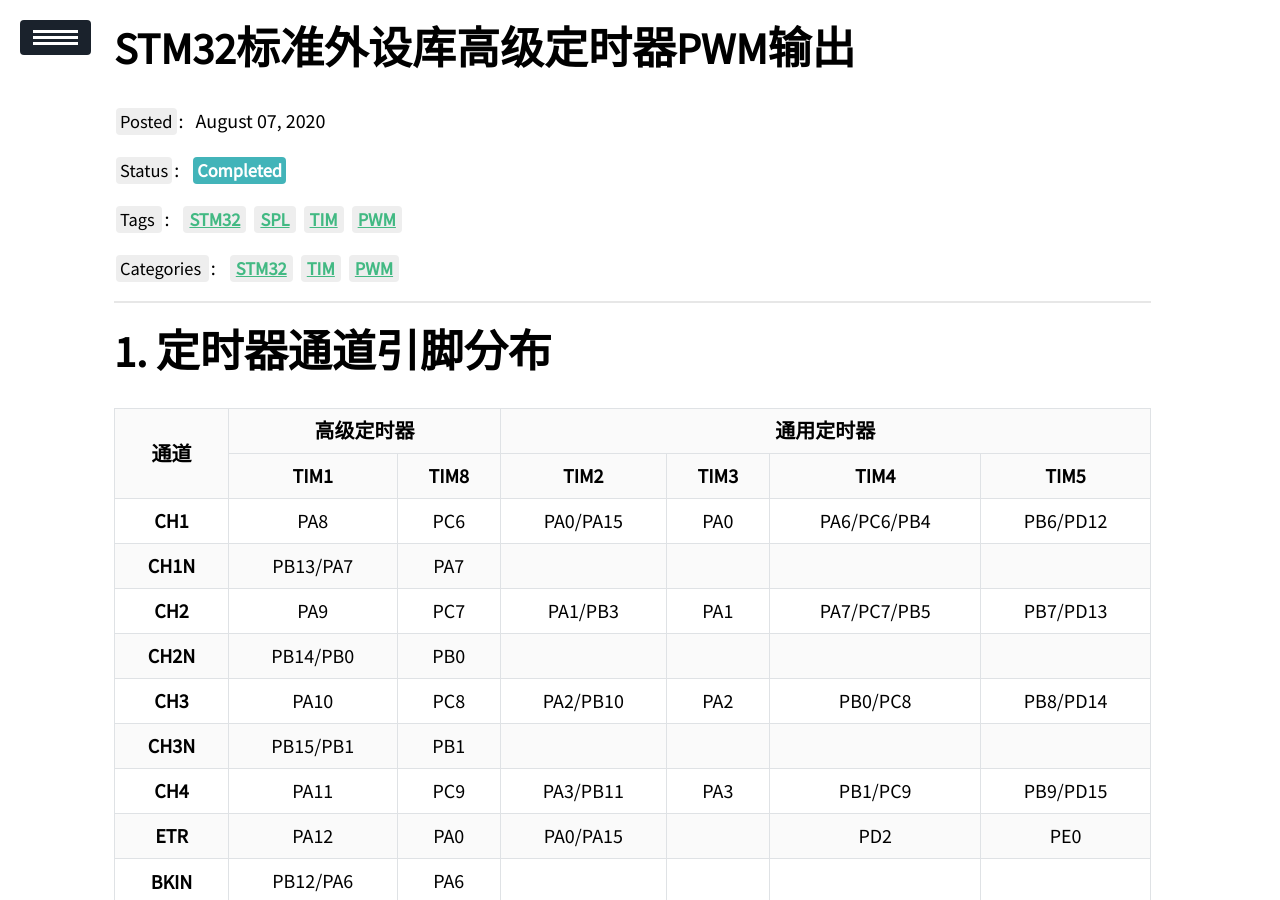
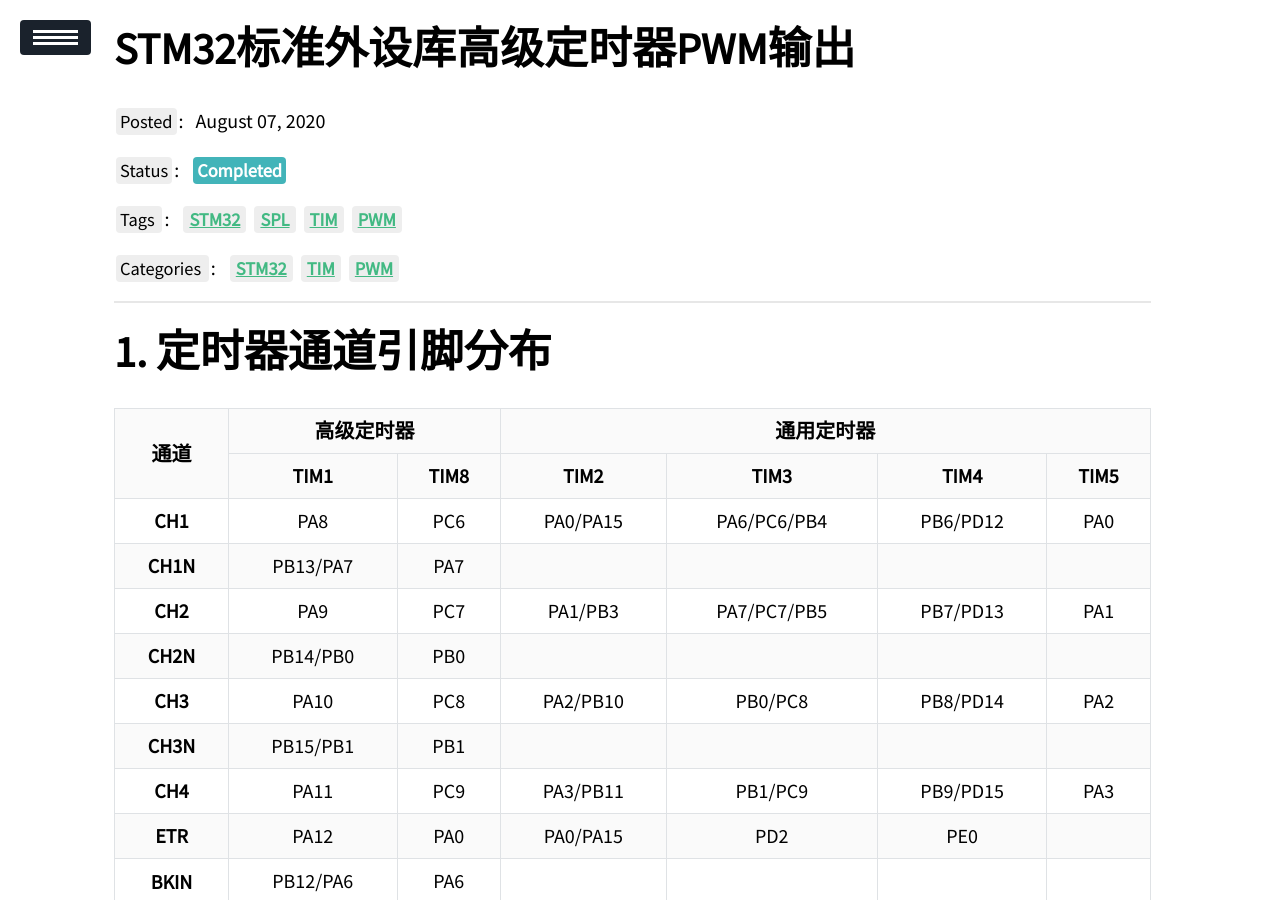
Before and after one commit to ZhaoYandong00/zhaoyandong00.github.io, a Jekyll site: the page built from _posts/STM32/2020-08-07-STM32-SPL-TIM-ADVANCETIM-PWM.md, in a window 1280 px wide and 900 px high. Built offline with Jekyll 4.4.1, drawn with Linux system fonts in a browser that asks for light colours; comment, search, counter and statistics services are not loaded.

Commit message:
修正表格错误

```diff
--- a/_posts/STM32/2020-08-07-STM32-SPL-TIM-ADVANCETIM-PWM.md
+++ b/_posts/STM32/2020-08-07-STM32-SPL-TIM-ADVANCETIM-PWM.md
@@ -28,9 +28,9 @@ description: SPL库高级定时器PWM带互补输出
 <td style="text-align: center">PA8</td>
 <td style="text-align: center">PC6</td>
 <td style="text-align: center">PA0/PA15</td>
-<td style="text-align: center">PA0</td>
 <td style="text-align: center">PA6/PC6/PB4</td>
 <td style="text-align: center">PB6/PD12</td>
+<td style="text-align: center">PA0</td>
 </tr>
 <tr>
 <th style="text-align: center">CH1N</th>
@@ -46,9 +46,9 @@ description: SPL库高级定时器PWM带互补输出
 <td style="text-align: center">PA9</td>
 <td style="text-align: center">PC7</td>
 <td style="text-align: center">PA1/PB3</td>
-<td style="text-align: center">PA1</td>
 <td style="text-align: center">PA7/PC7/PB5</td>
 <td style="text-align: center">PB7/PD13</td>
+<td style="text-align: center">PA1</td>
 </tr>
 <tr>
 <th style="text-align: center">CH2N</th>
@@ -64,9 +64,9 @@ description: SPL库高级定时器PWM带互补输出
 <td style="text-align: center">PA10</td>
 <td style="text-align: center">PC8</td>
 <td style="text-align: center">PA2/PB10</td>
-<td style="text-align: center">PA2</td>
 <td style="text-align: center">PB0/PC8</td>
 <td style="text-align: center">PB8/PD14</td>
+<td style="text-align: center">PA2</td>
 </tr>
 <tr>
 <th style="text-align: center">CH3N</th>
@@ -82,18 +82,18 @@ description: SPL库高级定时器PWM带互补输出
 <td style="text-align: center">PA11</td>
 <td style="text-align: center">PC9</td>
 <td style="text-align: center">PA3/PB11</td>
-<td style="text-align: center">PA3</td>
 <td style="text-align: center">PB1/PC9</td>
 <td style="text-align: center">PB9/PD15</td>
+<td style="text-align: center">PA3</td>
 </tr>
 <tr>
 <th style="text-align: center">ETR</th>
 <td style="text-align: center">PA12</td>
 <td style="text-align: center">PA0</td>
 <td style="text-align: center">PA0/PA15</td>
-<td style="text-align: center"></td>
 <td style="text-align: center">PD2</td>
 <td style="text-align: center">PE0</td>
+<td style="text-align: center"></td>
 </tr>
 <tr>
 <th style="text-align: center">BKIN</th>
```
